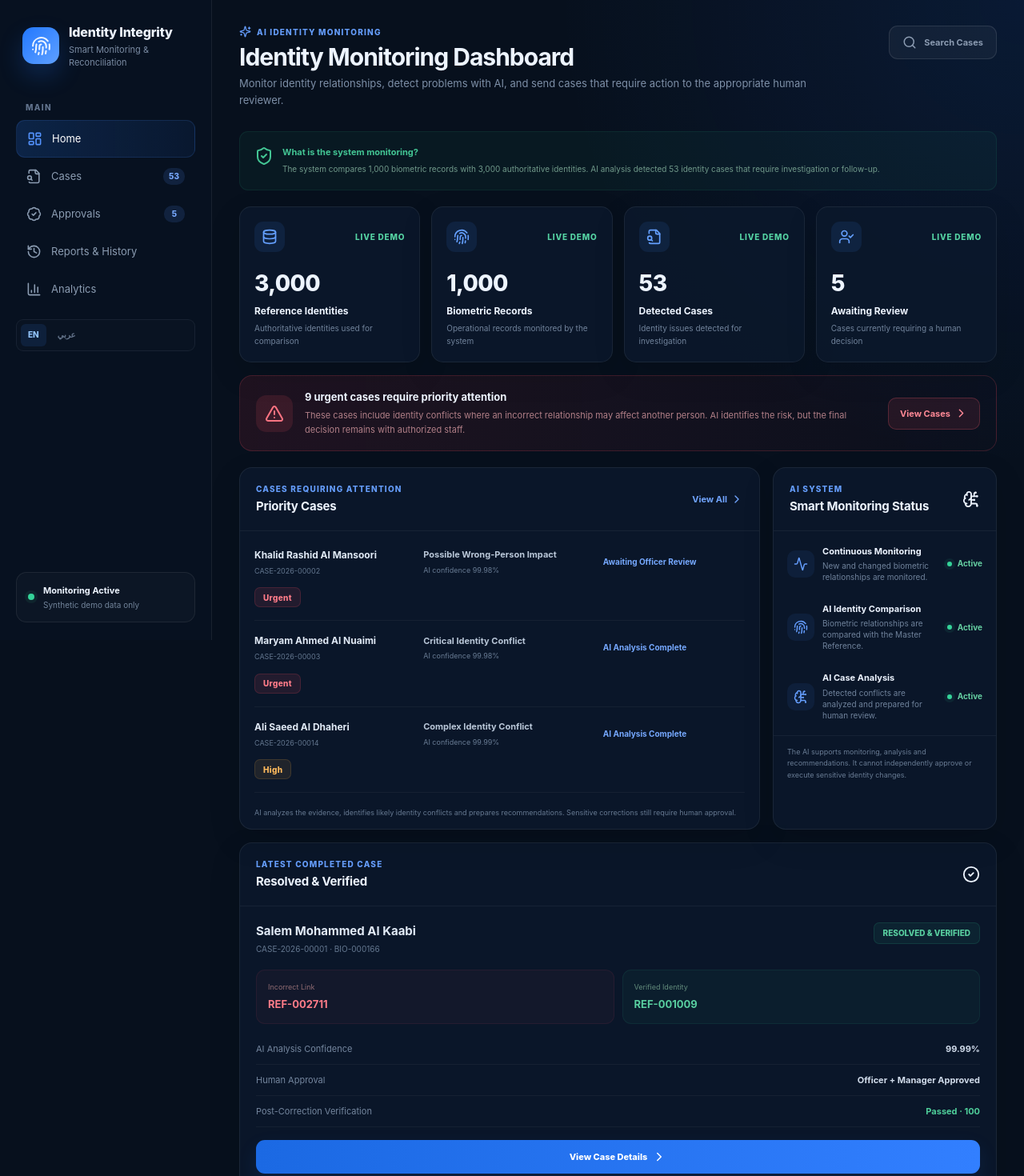
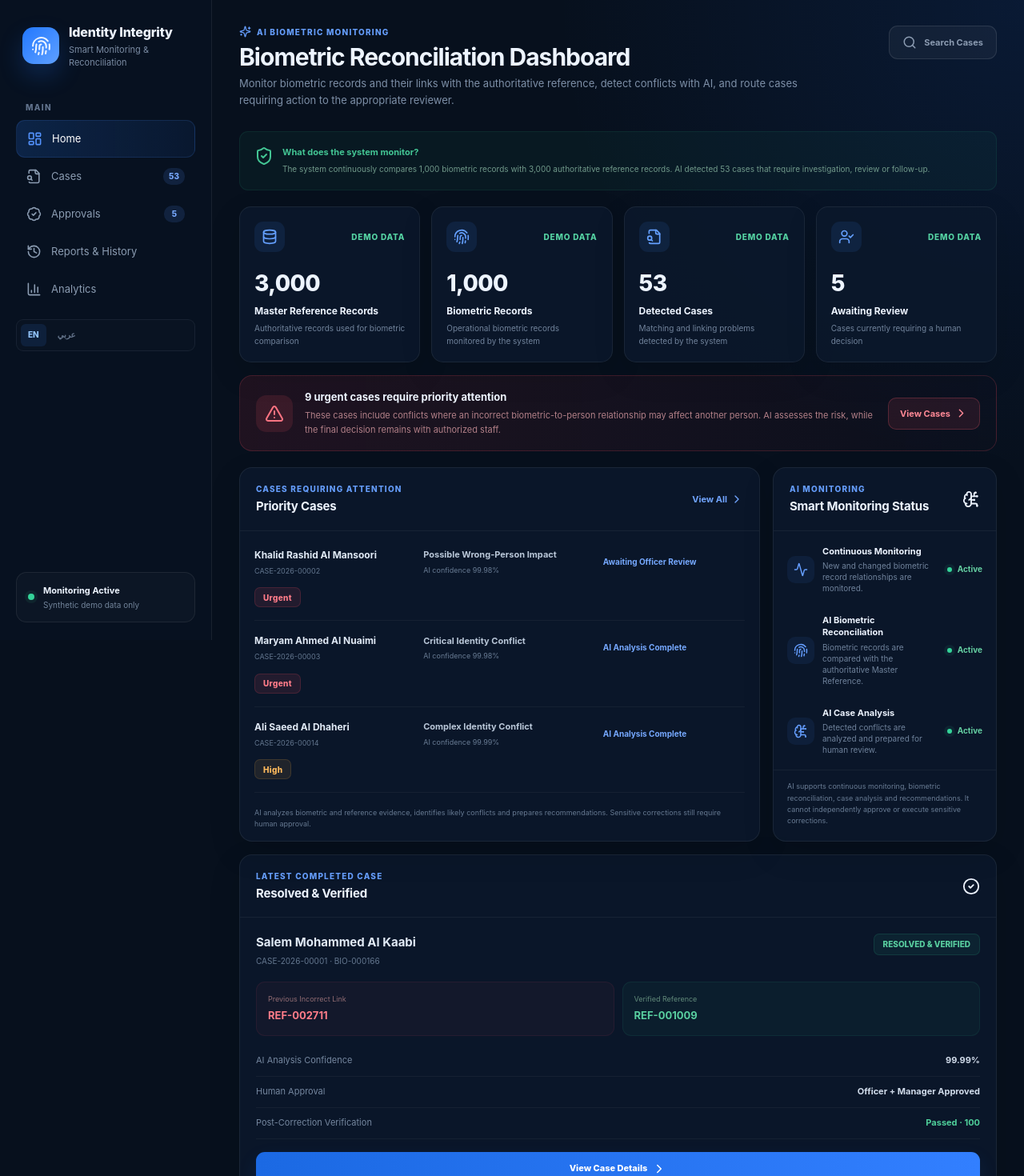
Before and after one commit to x47-cmd/ai-identity-reconciliation-platform, a Next.js app: page / in a window 1280 px wide. Shown: the top 1470 px of the page at 80% size. Built offline with nearby package versions, Linux system fonts and the light colour scheme.

Commit message:
Update page.js

```diff
--- a/app/page.js
+++ b/app/page.js
@@ -43,11 +43,9 @@ function L(
 
 
 /* =========================================================
-   DEMO SNAPSHOT
+   WORKFLOW SNAPSHOT
    ========================================================= */
 
-const MASTER_IDENTITIES = 3000;
-const BIOMETRIC_RECORDS = 1000;
 const AWAITING_REVIEW = 5;
 
 
@@ -58,75 +56,91 @@ const AWAITING_REVIEW = 5;
 const dashboardMetrics = [
   {
     key: "master",
-    value: "3,000",
+
+    value: PLATFORM_METRICS.masterIdentities.toLocaleString(),
+
     icon: Database,
 
     en: {
-      title: "Reference Identities",
+      title: "Master Reference Records",
+
       subtitle:
-        "Authoritative identities used for comparison",
+        "Authoritative records used for biometric comparison",
     },
 
     ar: {
-      title: "الهويات المرجعية",
+      title: "سجلات المرجع المعتمد",
+
       subtitle:
-        "الهويات المعتمدة المستخدمة في المطابقة",
+        "السجلات المرجعية المستخدمة في المطابقة البيومترية",
     },
   },
 
   {
     key: "biometric",
-    value: "1,000",
+
+    value: PLATFORM_METRICS.biometricRecords.toLocaleString(),
+
     icon: Fingerprint,
 
     en: {
       title: "Biometric Records",
+
       subtitle:
-        "Operational records monitored by the system",
+        "Operational biometric records monitored by the system",
     },
 
     ar: {
       title: "السجلات البيومترية",
+
       subtitle:
-        "السجلات التشغيلية التي يراقبها النظام",
+        "السجلات التشغيلية التي تتم مراقبتها ومطابقتها",
     },
   },
 
   {
     key: "cases",
+
     value: String(
       PLATFORM_METRICS.aggregatedCases
     ),
+
     icon: FileSearch,
 
     en: {
       title: "Detected Cases",
+
       subtitle:
-        "Identity issues detected for investigation",
+        "Matching and linking problems detected by the system",
     },
 
     ar: {
       title: "الحالات المكتشفة",
+
       subtitle:
-        "مشكلات هوية رصدها النظام للتحقيق",
+        "مشكلات في المطابقة والربط رصدها النظام",
     },
   },
 
   {
     key: "review",
+
     value: String(
       AWAITING_REVIEW
     ),
+
     icon: UserCheck,
 
     en: {
       title: "Awaiting Review",
+
       subtitle:
         "Cases currently requiring a human decision",
     },
 
     ar: {
       title: "بانتظار المراجعة",
+
       subtitle:
         "حالات تحتاج حاليًا إلى قرار بشري",
     },
@@ -137,7 +151,7 @@ const dashboardMetrics = [
 /* =========================================================
    IMPORTANT CASES
 
-   Names are synthetic demonstration names.
+   Synthetic demonstration names only.
    ========================================================= */
 
 const attentionCases = [
@@ -184,10 +198,8 @@ const attentionCases = [
     id:
       COMPLEX_DEMO_CASE.id,
 
-    person: {
-      en: "Ali Saeed Al Dhaheri",
-      ar: "علي سعيد الظاهري",
-    },
+    person:
+      COMPLEX_DEMO_CASE.person,
 
     issue:
       COMPLEX_DEMO_CASE.caseType,
@@ -207,7 +219,7 @@ const attentionCases = [
 
 
 /* =========================================================
-   SIMPLE AI STATUS
+   SMART MONITORING STATUS
    ========================================================= */
 
 const aiStatus = [
@@ -216,15 +228,19 @@ const aiStatus = [
 
     en: {
       title: "Continuous Monitoring",
+
       description:
-        "New and changed biometric relationships are monitored.",
+        "New and changed biometric record relationships are monitored.",
+
       status: "Active",
     },
 
     ar: {
       title: "المراقبة المستمرة",
+
       description:
         "تتم مراقبة علاقات السجلات البيومترية الجديدة والمتغيرة.",
+
       status: "نشطة",
     },
   },
@@ -233,16 +249,20 @@ const aiStatus = [
     icon: Fingerprint,
 
     en: {
-      title: "AI Identity Comparison",
+      title: "AI Biometric Reconciliation",
+
       description:
-        "Biometric relationships are compared with the Master Reference.",
+        "Biometric records are compared with the authoritative Master Reference.",
+
       status: "Active",
     },
 
     ar: {
-      title: "مطابقة الهوية بالذكاء الاصطناعي",
+      title: "المطابقة البيومترية بالذكاء الاصطناعي",
+
       description:
-        "تتم مقارنة علاقات السجلات البيومترية مع المرجع الرئيسي.",
+        "تتم مقارنة السجلات البيومترية مع المرجع الرئيسي المعتمد.",
+
       status: "نشطة",
     },
   },
@@ -252,15 +272,19 @@ const aiStatus = [
 
     en: {
       title: "AI Case Analysis",
+
       description:
         "Detected conflicts are analyzed and prepared for human review.",
+
       status: "Active",
     },
 
     ar: {
       title: "تحليل الحالات بالذكاء الاصطناعي",
+
       description:
-        "يتم تحليل التعارضات المكتشفة وتجهيزها للمراجعة البشرية.",
+        "يتم تحليل التعارضات المكتشفة وتجهيز النتائج للمراجعة البشرية.",
+
       status: "نشط",
     },
   },
@@ -292,8 +316,8 @@ function getIssueLabel(
     },
 
     WRONG_MAPPING: {
-      en: "Incorrect Identity Link",
-      ar: "ربط هوية غير صحيح",
+      en: "Incorrect Record-to-Person Link",
+      ar: "ربط السجل بشخص غير صحيح",
     },
 
     DATA_MISMATCH: {
@@ -302,13 +326,13 @@ function getIssueLabel(
     },
 
     DUPLICATE_IDENTITY: {
-      en: "Duplicate Identity",
-      ar: "هوية مكررة",
+      en: "Duplicate Identity Record",
+      ar: "سجل هوية مكرر",
     },
 
     ORPHAN_RECORD: {
-      en: "Missing Identity Link",
-      ar: "سجل بدون هوية مرتبطة",
+      en: "Missing Reference Link",
+      ar: "سجل بدون مرجع مرتبط",
     },
   };
 
@@ -418,7 +442,7 @@ function MetricCard({
         <span className="metricStatus">
           {L(
             language,
-            "LIVE DEMO",
+            "DEMO DATA",
             "بيانات تجريبية"
           )}
         </span>
@@ -508,6 +532,7 @@ export default function Home() {
         <header className="topbar">
 
           <div>
+
             <div className="eyebrow">
               <Sparkles
                 size={15}
@@ -516,8 +541,8 @@ export default function Home() {
 
               {L(
                 language,
-                "AI IDENTITY MONITORING",
-                "مراقبة الهوية بالذكاء الاصطناعي"
+                "AI BIOMETRIC MONITORING",
+                "المراقبة البيومترية بالذكاء الاصطناعي"
               )}
             </div>
 
@@ -525,8 +550,8 @@ export default function Home() {
             <h1>
               {L(
                 language,
-                "Identity Monitoring Dashboard",
-                "لوحة مراقبة الهوية"
+                "Biometric Reconciliation Dashboard",
+                "لوحة المطابقة البيومترية"
               )}
             </h1>
 
@@ -535,11 +560,12 @@ export default function Home() {
               {L(
                 language,
 
-                "Monitor identity relationships, detect problems with AI, and send cases that require action to the appropriate human reviewer.",
-
-                "مراقبة علاقات الهوية واكتشاف المشكلات بالذكاء الاصطناعي وتحويل الحالات التي تحتاج إجراء إلى الموظف المختص."
+                "Monitor biometric records and their links with the authoritative reference, detect conflicts with AI, and route cases requiring action to the appropriate reviewer.",
+
+                "مراقبة السجلات البيومترية وروابطها بالمرجع المعتمد، واكتشاف التعارضات بالذكاء الاصطناعي وتحويل الحالات التي تحتاج إلى إجراء للموظف المختص."
               )}
             </p>
+
           </div>
 
 
@@ -568,6 +594,7 @@ export default function Home() {
             </Link>
 
           </div>
+
         </header>
 
 
@@ -591,23 +618,26 @@ export default function Home() {
           />
 
           <div>
+
             <strong>
               {L(
                 language,
-                "What is the system monitoring?",
+                "What does the system monitor?",
                 "ماذا يراقب النظام؟"
               )}
             </strong>
 
+
             <span>
               {L(
                 language,
 
-                `The system compares ${BIOMETRIC_RECORDS.toLocaleString()} biometric records with ${MASTER_IDENTITIES.toLocaleString()} authoritative identities. AI analysis detected ${PLATFORM_METRICS.aggregatedCases} identity cases that require investigation or follow-up.`,
-
-                `يقارن النظام ${BIOMETRIC_RECORDS.toLocaleString()} سجل بيومتري مع ${MASTER_IDENTITIES.toLocaleString()} هوية معتمدة. واكتشف تحليل الذكاء الاصطناعي ${PLATFORM_METRICS.aggregatedCases} حالة هوية تحتاج إلى تحقيق أو متابعة.`
+                `The system continuously compares ${PLATFORM_METRICS.biometricRecords.toLocaleString()} biometric records with ${PLATFORM_METRICS.masterIdentities.toLocaleString()} authoritative reference records. AI detected ${PLATFORM_METRICS.aggregatedCases} cases that require investigation, review or follow-up.`,
+
+                `يقارن النظام بشكل مستمر ${PLATFORM_METRICS.biometricRecords.toLocaleString()} سجل بيومتري مع ${PLATFORM_METRICS.masterIdentities.toLocaleString()} سجل في المرجع المعتمد. واكتشف الذكاء الاصطناعي ${PLATFORM_METRICS.aggregatedCases} حالة تحتاج إلى تحقيق أو مراجعة أو متابعة.`
               )}
             </span>
+
           </div>
         </section>
 
@@ -648,6 +678,7 @@ export default function Home() {
 
 
           <div className="alertText">
+
             <strong>
               {L(
                 language,
@@ -658,15 +689,17 @@ export default function Home() {
               )}
             </strong>
 
+
             <span>
               {L(
                 language,
 
-                "These cases include identity conflicts where an incorrect relationship may affect another person. AI identifies the risk, but the final decision remains with authorized staff.",
-
-                "تشمل هذه الحالات تعارضات هوية قد يؤدي فيها الربط الخاطئ إلى التأثير على شخص آخر. يحدد الذكاء الاصطناعي مستوى الخطر، بينما يبقى القرار النهائي لدى الموظفين المخولين."
+                "These cases include conflicts where an incorrect biometric-to-person relationship may affect another person. AI assesses the risk, while the final decision remains with authorized staff.",
+
+                "تشمل هذه الحالات تعارضات قد يؤدي فيها ربط السجل البيومتري بشخص غير صحيح إلى التأثير على شخص آخر. يحلل الذكاء الاصطناعي مستوى الخطر، بينما يبقى القرار النهائي لدى الموظفين المخولين."
               )}
             </span>
+
           </div>
 
 
@@ -701,7 +734,9 @@ export default function Home() {
           <div className="panel">
 
             <div className="panelHeader">
+
               <div>
+
                 <div className="panelEyebrow">
                   {L(
                     language,
@@ -710,6 +745,7 @@ export default function Home() {
                   )}
                 </div>
 
+
                 <h2>
                   {L(
                     language,
@@ -717,6 +753,7 @@ export default function Home() {
                     "الحالات المهمة"
                   )}
                 </h2>
+
               </div>
 
 
@@ -740,6 +777,7 @@ export default function Home() {
                   aria-hidden="true"
                 />
               </Link>
+
             </div>
 
 
@@ -753,11 +791,13 @@ export default function Home() {
                 (item) => {
 
                   const personName =
-                    item.person[
+                    item.person?.[
                       language
                     ]
                     ||
-                    item.person.en;
+                    item.person?.en
+                    ||
+                    item.id;
 
 
                   const content = (
@@ -976,42 +1016,48 @@ export default function Home() {
               {L(
                 language,
 
-                "AI analyzes the evidence, identifies likely identity conflicts and prepares recommendations. Sensitive corrections still require human approval.",
-
-                "يحلل الذكاء الاصطناعي الأدلة ويحدد تعارضات الهوية المحتملة ويجهز التوصيات، بينما تتطلب التصحيحات الحساسة اعتمادًا بشريًا."
+                "AI analyzes biometric and reference evidence, identifies likely conflicts and prepares recommendations. Sensitive corrections still require human approval.",
+
+                "يحلل الذكاء الاصطناعي الأدلة البيومترية والبيانات المرجعية، ويحدد التعارضات المحتملة ويجهز التوصيات، بينما تتطلب التصحيحات الحساسة اعتمادًا بشريًا."
               )}
             </div>
 
           </div>
 
 
-          {/* SIMPLE AI STATUS */}
+          {/* SMART MONITORING */}
 
           <div className="panel agentPanel">
 
             <div className="panelHeader">
+
               <div>
+
                 <div className="panelEyebrow">
                   {L(
                     language,
-                    "AI SYSTEM",
-                    "النظام الذكي"
+                    "AI MONITORING",
+                    "المراقبة الذكية"
                   )}
                 </div>
+
 
                 <h2>
                   {L(
                     language,
                     "Smart Monitoring Status",
-                    "حالة المراقبة الذكية"
+                    "حالة النظام الذكي"
                   )}
                 </h2>
+
               </div>
+
 
               <BrainCircuit
                 size={22}
                 aria-hidden="true"
               />
+
             </div>
 
 
@@ -1037,6 +1083,7 @@ export default function Home() {
                       className="agentItem"
                       key={index}
                     >
+
                       <div className="agentLeft">
 
                         <div className="agentIcon">
@@ -1048,6 +1095,7 @@ export default function Home() {
 
 
                         <div>
+
                           <strong>
                             {content.title}
                           </strong>
@@ -1057,6 +1105,7 @@ export default function Home() {
                               content.description
                             }
                           </span>
+
                         </div>
 
                       </div>
@@ -1072,6 +1121,7 @@ export default function Home() {
                         {content.status}
 
                       </div>
+
                     </div>
                   );
                 }
@@ -1101,13 +1151,14 @@ export default function Home() {
               {L(
                 language,
 
-                "The AI supports monitoring, analysis and recommendations. It cannot independently approve or execute sensitive identity changes.",
-
-                "يدعم الذكاء الاصطناعي المراقبة والتحليل والتوصيات، ولا يمكنه اعتماد أو تنفيذ تغييرات حساسة على الهوية بشكل مستقل."
+                "AI supports continuous monitoring, biometric reconciliation, case analysis and recommendations. It cannot independently approve or execute sensitive corrections.",
+
+                "يدعم الذكاء الاصطناعي المراقبة المستمرة والمطابقة البيومترية وتحليل الحالات وتجهيز التوصيات، ولا يستطيع اعتماد أو تنفيذ التصحيحات الحساسة بشكل مستقل."
               )}
             </div>
 
           </div>
+
         </section>
 
 
@@ -1124,7 +1175,9 @@ export default function Home() {
         >
 
           <div className="panelHeader">
+
             <div>
+
               <div className="panelEyebrow">
                 {L(
                   language,
@@ -1133,6 +1186,7 @@ export default function Home() {
                 )}
               </div>
 
+
               <h2>
                 {L(
                   language,
@@ -1140,12 +1194,15 @@ export default function Home() {
                   "تم الحل والتحقق"
                 )}
               </h2>
+
             </div>
+
 
             <CheckCircle2
               size={22}
               aria-hidden="true"
             />
+
           </div>
 
 
@@ -1174,7 +1231,9 @@ export default function Home() {
                   "wrap",
               }}
             >
+
               <div>
+
                 <strong
                   style={{
                     display:
@@ -1187,12 +1246,17 @@ export default function Home() {
                       "15px",
                   }}
                 >
-                  {L(
-                    language,
-                    "Salem Mohammed Al Kaabi",
-                    "سالم محمد الكعبي"
-                  )}
+                  {
+                    VERIFIED_DEMO_CASE.person?.[
+                      language
+                    ]
+                    ||
+                    VERIFIED_DEMO_CASE.person?.en
+                    ||
+                    VERIFIED_DEMO_CASE.id
+                  }
                 </strong>
+
 
                 <span
                   dir="ltr"
@@ -1213,11 +1277,14 @@ export default function Home() {
                   {
                     VERIFIED_DEMO_CASE.id
                   }
+
                   {" · "}
+
                   {
                     VERIFIED_DEMO_CASE.biometricId
                   }
                 </span>
+
               </div>
 
 
@@ -1260,6 +1327,7 @@ export default function Home() {
                   "تم الحل والتحقق"
                 )}
               </span>
+
             </div>
 
 
@@ -1294,6 +1362,7 @@ export default function Home() {
                     "1px solid rgba(255,80,100,0.08)",
                 }}
               >
+
                 <span
                   style={{
                     display:
@@ -1308,10 +1377,11 @@ export default function Home() {
                 >
                   {L(
                     language,
-                    "Incorrect Link",
+                    "Previous Incorrect Link",
                     "الربط السابق الخاطئ"
                   )}
                 </span>
+
 
                 <strong
                   dir="ltr"
@@ -1333,6 +1403,7 @@ export default function Home() {
                     VERIFIED_DEMO_CASE.currentIdentity
                   }
                 </strong>
+
               </div>
 
 
@@ -1351,6 +1422,7 @@ export default function Home() {
                     "1px solid rgba(52,211,153,0.08)",
                 }}
               >
+
                 <span
                   style={{
                     display:
@@ -1365,10 +1437,11 @@ export default function Home() {
                 >
                   {L(
                     language,
-                    "Verified Identity",
-                    "الهوية الصحيحة بعد التحقق"
+                    "Verified Reference",
+                    "المرجع الصحيح بعد التحقق"
                   )}
                 </span>
+
 
                 <strong
                   dir="ltr"
@@ -1390,6 +1463,7 @@ export default function Home() {
                     VERIFIED_DEMO_CASE.canonicalIdentity
                   }
                 </strong>
+
               </div>
 
             </div>
@@ -1403,6 +1477,7 @@ export default function Home() {
             >
 
               <div className="detailRow">
+
                 <span>
                   {L(
                     language,
@@ -1416,10 +1491,12 @@ export default function Home() {
                     VERIFIED_DEMO_CASE.aiConfidence
                   }%
                 </strong>
+
               </div>
 
 
               <div className="detailRow">
+
                 <span>
                   {L(
                     language,
@@ -1435,10 +1512,12 @@ export default function Home() {
                     "اعتماد الضابط والمدير"
                   )}
                 </strong>
+
               </div>
 
 
               <div className="detailRow">
+
                 <span>
                   {L(
                     language,
@@ -1460,6 +1539,7 @@ export default function Home() {
                     VERIFIED_DEMO_CASE.verification.score
                   }
                 </strong>
+
               </div>
 
             </div>
@@ -1489,6 +1569,7 @@ export default function Home() {
             </Link>
 
           </div>
+
         </section>
 
 
@@ -1506,12 +1587,15 @@ export default function Home() {
               "18px",
           }}
         >
+
           <Database
             size={23}
             aria-hidden="true"
           />
 
+
           <div>
+
             <strong>
               {L(
                 language,
@@ -1520,16 +1604,19 @@ export default function Home() {
               )}
             </strong>
 
+
             <span>
               {L(
                 language,
 
                 "The authoritative Master Reference remains read-only. Approved corrections can only target the permitted Biometric System after the required human approvals.",
 
-                "يبقى المرجع الرئيسي المعتمد للقراءة فقط. ولا يتم تنفيذ أي تصحيح إلا على النظام البيومتري المسموح وبعد الحصول على الاعتمادات البشرية المطلوبة."
+                "يبقى المرجع الرئيسي المعتمد للقراءة فقط، ولا يتم تنفيذ التصحيح إلا على النظام البيومتري المسموح وبعد الحصول على الاعتمادات البشرية المطلوبة."
               )}
             </span>
+
           </div>
+
         </section>
 
 
@@ -1542,13 +1629,14 @@ export default function Home() {
           <span>
             {L(
               language,
-              "AI Identity Reconciliation Platform · Synthetic Demo",
-              "منصة مطابقة الهوية بالذكاء الاصطناعي · عرض تجريبي"
+              "AI Biometric Reconciliation Platform · Synthetic Demo",
+              "منصة المطابقة البيومترية بالذكاء الاصطناعي · عرض تجريبي"
             )}
           </span>
 
 
           <div>
+
             <Activity
               size={15}
               aria-hidden="true"
@@ -1559,11 +1647,13 @@ export default function Home() {
               "Continuous Monitoring Active",
               "المراقبة المستمرة نشطة"
             )}
+
           </div>
 
         </footer>
 
       </main>
+
     </div>
   );
 }
```
